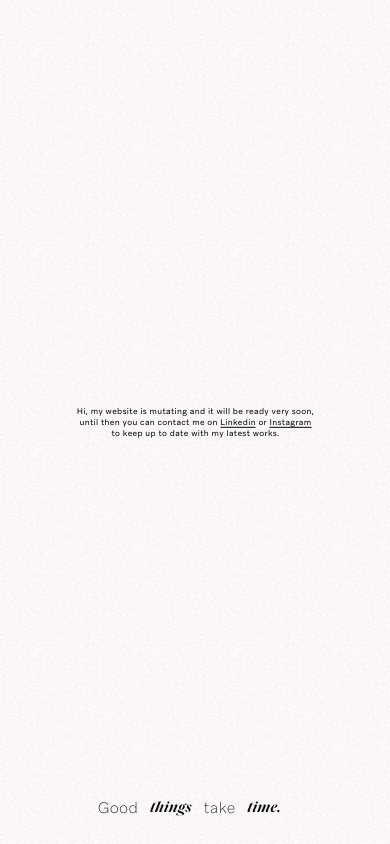
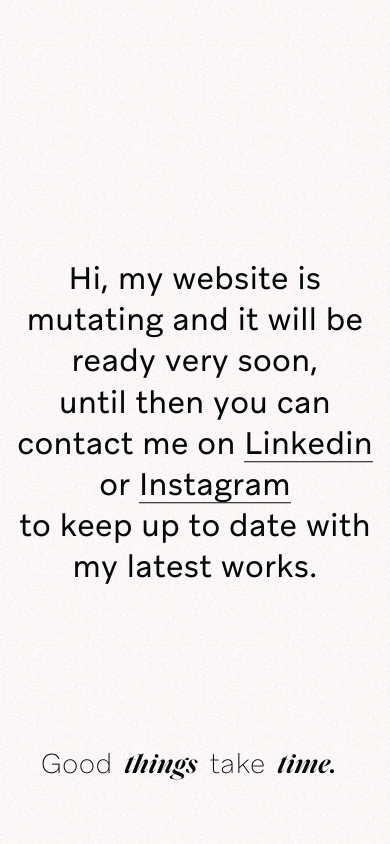
Before and after one commit to rodrigogama/rodrigogama.dev, a Next.js app: page / in a window 390 px wide. Built offline with nearby package versions, Linux system fonts and the light colour scheme.

Commit message:
fix: mobile view

```diff
--- a/pages/index.js
+++ b/pages/index.js
@@ -3,14 +3,6 @@
 import styles from '../styles/Home.module.css';
 
 const Home = () => {
-  React.useLayoutEffect(() => {
-    if (window) {
-      document
-        .querySelector('html')
-        .setAttribute('style', `--vh: ${0.01 * window.innerHeight}px`);
-    }
-  }, []);
-
   return (
     <>
       <Head>
--- a/styles/Home.module.css
+++ b/styles/Home.module.css
@@ -22,23 +22,19 @@
   height: auto;
   will-change: transform;
   min-height: 100vh;
-  min-height: calc(1vh * 100);
-  min-height: calc(var(--vh, 1vh) * 100);
   mix-blend-mode: difference;
 }
 
 .splashHero {
   position: relative;
   height: 100vh;
-  height: calc(1vh * 100);
-  height: calc(var(--vh, 1vh) * 100);
+  width: 70vw;
   color: #fff;
 }
 
 .textWrapper {
   margin: auto;
   position: relative;
-  width: 70vw;
   height: 100%;
 }
 
@@ -123,3 +119,27 @@
   height: 100%;
   padding: 0 12px;
 }
+
+@media (max-width: 767px) and (orientation: portrait) {
+  .container {
+    width: calc(100vw - 32px);
+  }
+
+  .splashHero {
+    width: 100%;
+  }
+
+  .textDescription {
+    font-size: 8vw;
+  }
+
+  .textLine {
+    white-space: normal;
+  }
+
+  .titleContainer {
+    font-size: 7vw;
+    line-height: 10vw;
+    bottom: 15vw;
+  }
+}
```
